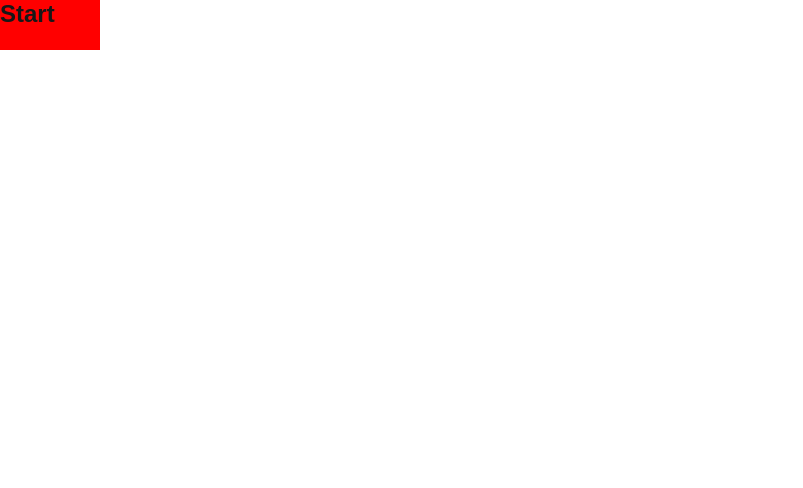
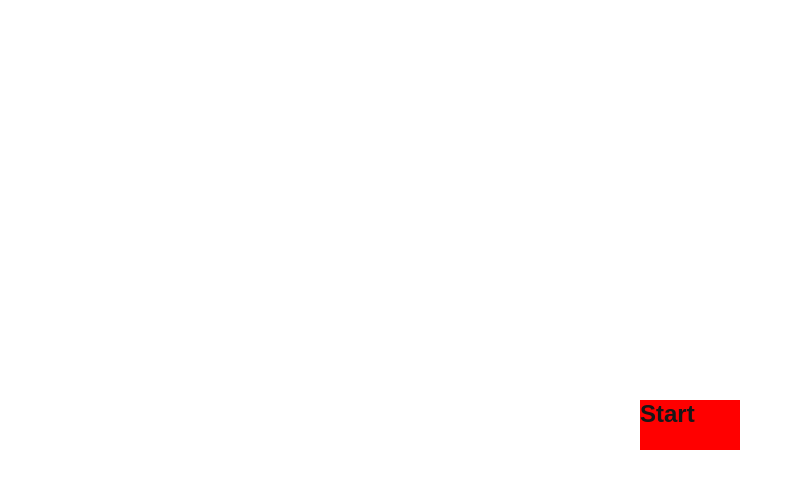
Before and after one commit to MelloniDev/52-lies-uuf, a Next.js app: page / in a window 1280 px wide. Shown: the top 488 px of the page, without its empty margins (0-803 px from the left). Built offline with nearby package versions, Linux system fonts and the light colour scheme.

Commit message:
centered start button

```diff
--- a/src/app/components/startScreen.js
+++ b/src/app/components/startScreen.js
@@ -19,15 +19,28 @@ function StartScreen() {
 
   return (
     <div
+      style={{
+        width: "100%",
+        height: "100%",
+      }}
+    >
+      {" "}
+      <div
         onClick={startButtonPress}
         style={{
           width: "100px",
           height: "50px",
 
           backgroundColor: "red",
+
+          position: "fixed",
+          top: "50%",
+          left: "50%",
         }}
       >
+        {" "}
         <h2>Start</h2>
+      </div>
     </div>
   );
 }
```
Lines whose indentation alone changed are shown as unchanged.
